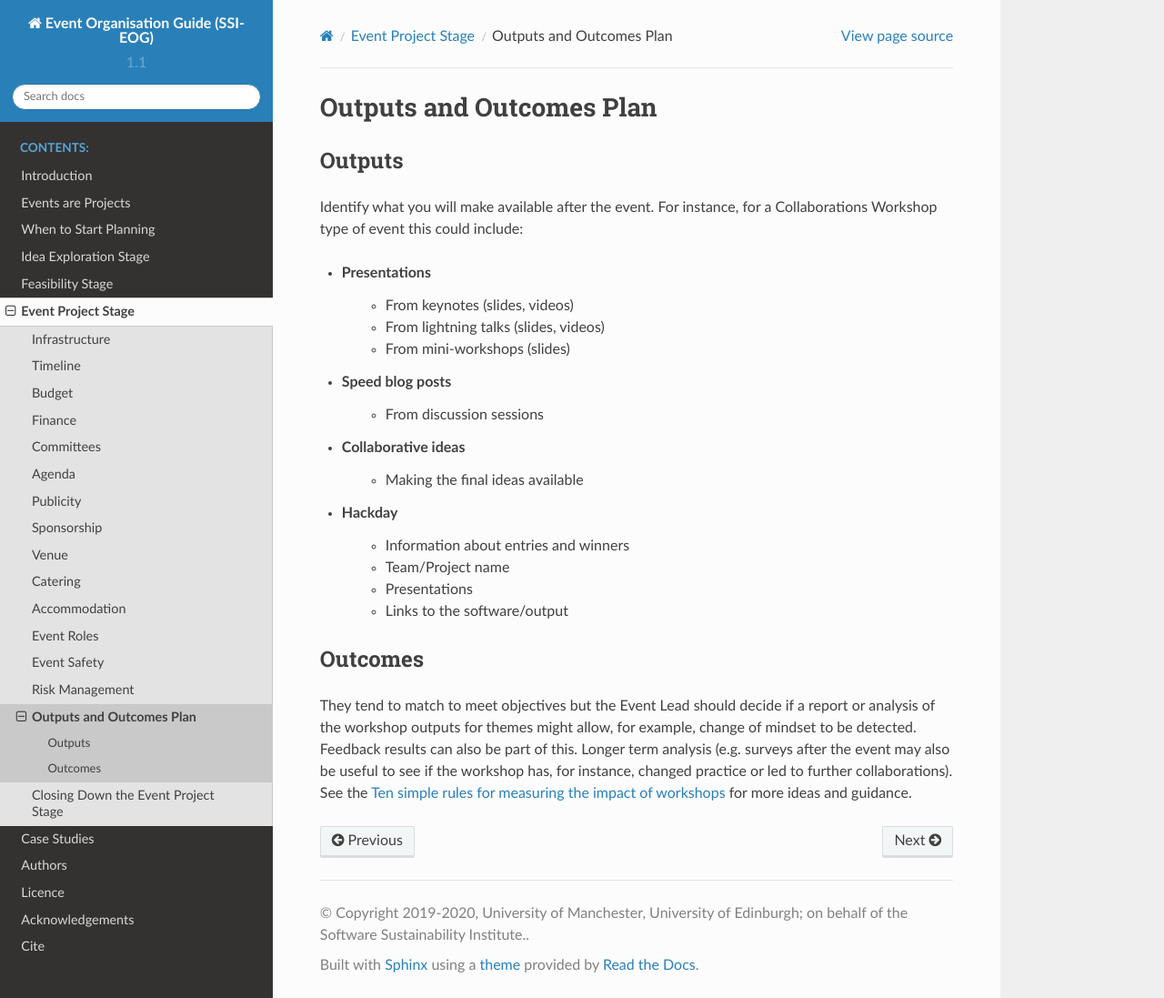
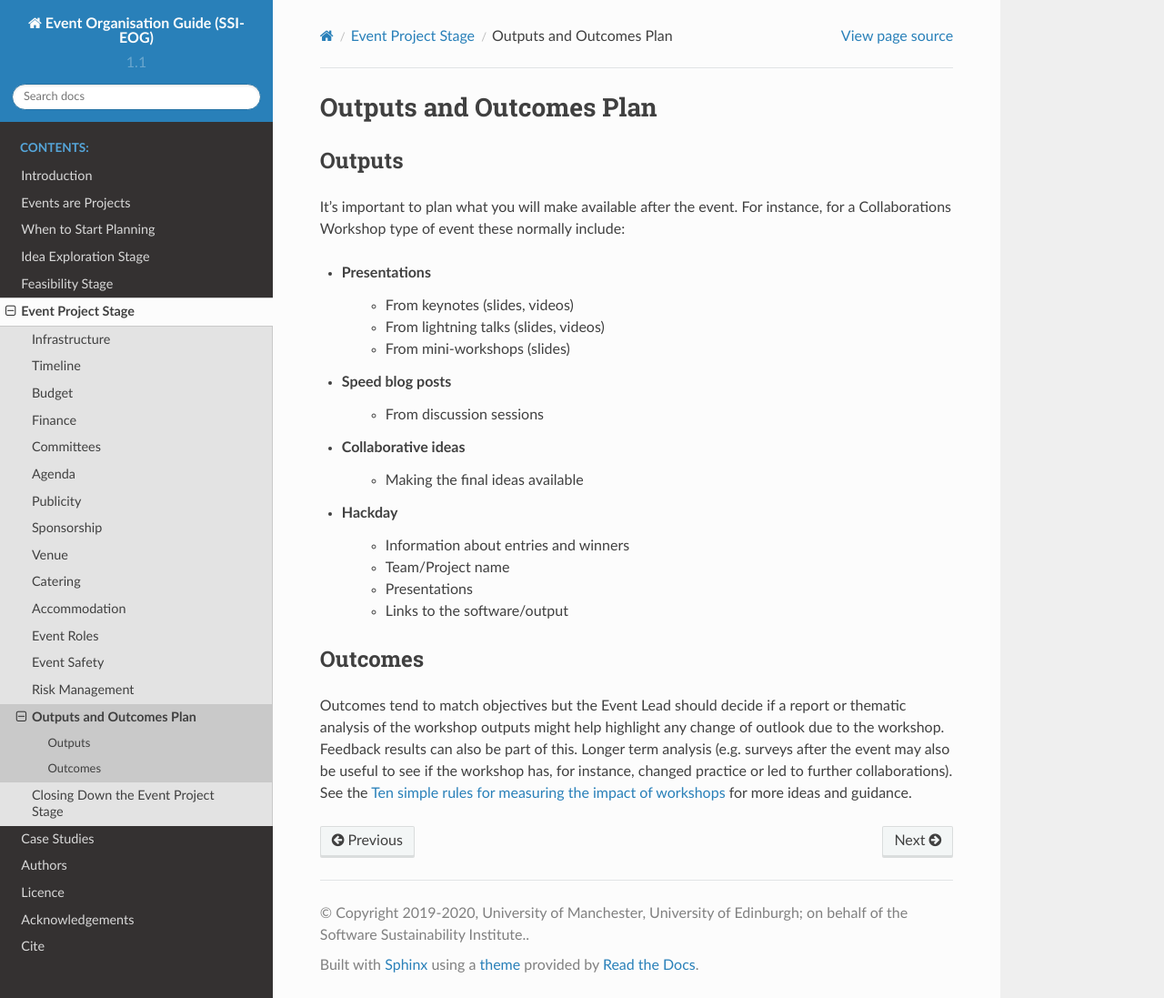
Before and after one commit to softwaresaved/event-organisation-guide, a Sphinx documentation site: the page built from docs/eog/eps-outputs-and-outcomes.rst, in a window 1280 px wide and 1097 px high. Shown: the whole window at 91% size. Built offline with Sphinx 7.4.7 and the Read the Docs theme 2.0.0, drawn with Linux system fonts in a browser that asks for light colours.

Commit message:
re-wording to help #60

```diff
--- a/docs/eog/eps-outputs-and-outcomes.rst
+++ b/docs/eog/eps-outputs-and-outcomes.rst
@@ -4,7 +4,7 @@ Outputs and Outcomes Plan
 =========================
 Outputs
 *******
-Identify what you will make available after the event.  For instance, for a Collaborations Workshop type of event this could include:
+It's important to plan what you will make available after the event.  For instance, for a Collaborations Workshop type of event these normally include:
 
 - Presentations
     - From keynotes (slides, videos)
@@ -25,5 +25,5 @@ Identify what you will make available after the event.  For instance, for a Coll
 
 Outcomes
 ********
-They tend to match to meet objectives but the Event Lead should decide if a report or analysis of the workshop outputs for themes might allow, for example, change of mindset to be detected.
+Outcomes tend to match objectives but the Event Lead should decide if a report or thematic analysis of the workshop outputs might help highlight any change of outlook due to the workshop.
 Feedback results can also be part of this. Longer term analysis (e.g. surveys after the event may also be useful to see if the workshop has, for instance, changed practice or led to further collaborations). See the `Ten simple rules for measuring the impact of workshops <https://journals.plos.org/ploscompbiol/article?id=10.1371/journal.pcbi.1006191>`_ for more ideas and guidance.
```
